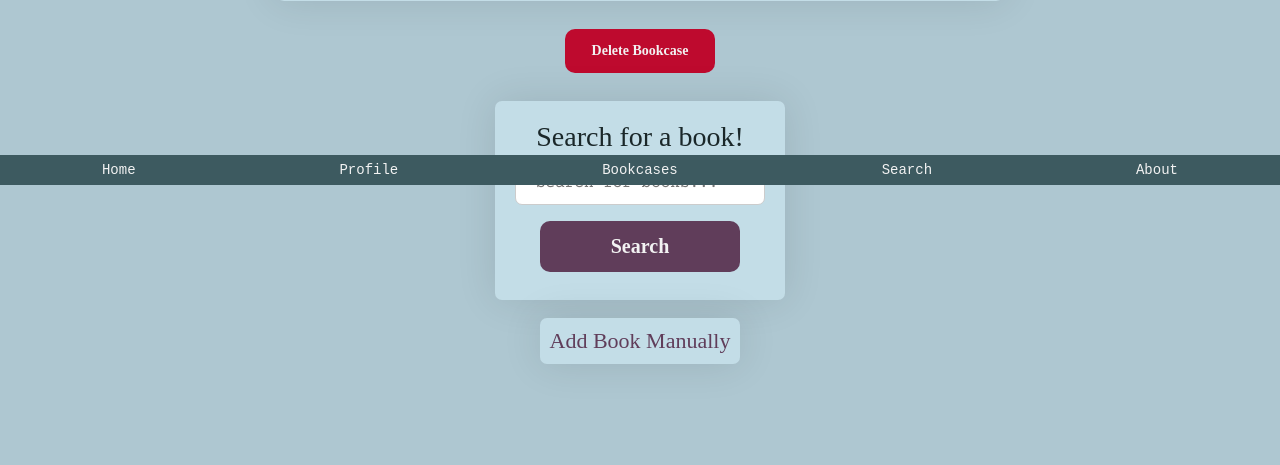
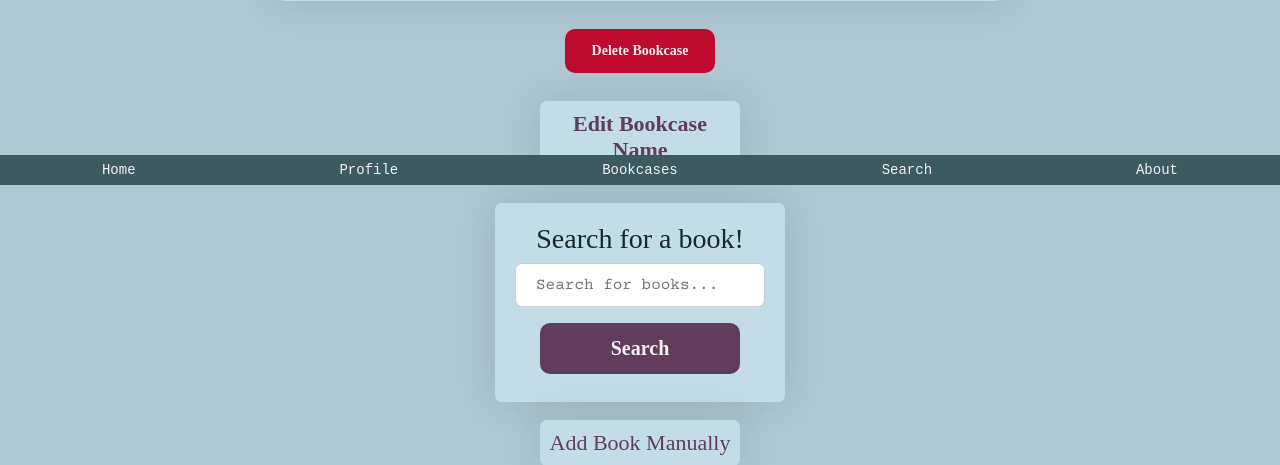
Before and after one commit to MyPetLobster/bookcase-database, a Flask app: page /bookcase/1/ in a window 1280 px wide. Shown: the part 615-1080 px from the top of the page. Before the commit the page ends 979 px from the top, so only its background shows below. Run offline with Flask 3, Linux system fonts and the light colour scheme; a user stored in the database is signed in; tables that the repository leaves empty hold one stand-in row (values such as "Sample post"); grey boxes marked "Sample" are stand-in pictures; some web fonts are replaced.

Commit message:
Add html form to change bookcase name

```diff
--- a/website/static/css/styles.css
+++ b/website/static/css/styles.css
@@ -618,6 +618,53 @@ span.psw {
   font-weight: bold;
   transition-duration: 150ms;
 }
+
+.edit-bookcase {
+  display: none;
+  position: fixed;
+  top: 50%;
+  left: 50%;
+  transform: translate(-50%, -50%);
+  z-index: 1;
+  background-color: #93778e;
+  border: 6px solid var(--primary-purple);
+  padding: 20px;
+  border-radius: 10px;
+  margin-bottom: 25px;
+  box-shadow: 0px 0px 40px var(--shadow-color);
+
+}
+.edit-bookcase-active {
+  display: inherit;
+}
+
+.edit-bookcase-form {
+  width: 300px;
+  display: flex;
+  flex-direction: column;
+  justify-content: center;
+}
+#edit-bookcase-button {
+  color: var(--primary-purple);
+  font-size: 22px;
+  background-color: var(--form-bg-blue);
+  padding: 10px;
+  border-radius: 7px;
+  box-shadow: 0px 0px 40px var(--shadow-color);
+  margin-top: 0px;
+  margin-bottom: 30px;
+}
+#edit-bookcase-button:hover {
+  background-color: #517880;
+  transition-duration: 150ms;
+  color: var(--form-bg-blue);
+  font-weight: bold;
+  cursor: pointer;
+}
+#bc-name-change-label {
+  font-size: 22px;
+}
+
 
 
 /* Manual Add Book Form */
--- a/website/templates/bookcase.html
+++ b/website/templates/bookcase.html
@@ -72,6 +72,34 @@ content %}
       <button class="home-button delete-bookcase-button" type="button">Delete Bookcase</button>
   </div>
 
+  <div class="edit-bookcase-button-box">
+      <button class="home-button" id="edit-bookcase-button" type="button">Edit Bookcase Name</button>
+  </div>
+
+  <div class="edit-bookcase">
+    <form
+      class="edit-bookcase-form"
+      action="/bookcase/{{ current_bookcase.id }}/edit_bookcase/"
+      method="post"
+    >
+      <label id="bc-name-change-label" for="name">Bookcase Name:</label>
+      <input
+        type="text"
+        name="name"
+        id="name"
+        value="{{ current_bookcase.name }}"
+        required
+      />
+      <button class="home-button edit-book-save" type="submit">Save</button>
+      <div class="container cancel-container cancel-add-book">
+        <button type="button" id="cancel-edit-bookcase" class="cancelbtn">
+          Cancel
+        </button>
+      </div>
+    </form>
+
+  </div>
+
   <div class="confirm-delete-bookcase">
     <h4 class="delete-h4">Are you sure you want to delete your <span class="bold-big">{{ current_bookcase.name }}</span> bookcase? This action cannot be undone!</h4>
 
@@ -79,7 +107,7 @@ content %}
       <button class="home-button" type="button">Confirm Delete Bookcase</button>
     </a>
     <div class="container cancel-container cancel-add-book">
-      <button type="button" id="add-book-cancel-btn" class="cancelbtn">
+      <button type="button" id="delete-book-cancel-btn" class="cancelbtn">
         Cancel
       </button>
     </div>
@@ -225,19 +253,16 @@ content %}
 <script>
   const deleteBookcaseButton = document.querySelector(".delete-bookcase-button");
   const confirmDeleteBookcase = document.querySelector(".confirm-delete-bookcase");
+  const deleteBookCancelBtn = document.getElementById("delete-book-cancel-btn");
   deleteBookcaseButton.addEventListener("click", function () {
+    confirmDeleteBookcase.classList.toggle("confirm-delete-bookcase-active");
+  });
+  deleteBookCancelBtn.addEventListener("click", function () {
     confirmDeleteBookcase.classList.toggle("confirm-delete-bookcase-active");
   });
 
   const manualAddBookAnchor = document.querySelector("#form-anchor");
 
-  const addBookCancelBtn = document.getElementById("add-book-cancel-btn");
-  if (addBookCancelBtn) {
-    addBookCancelBtn.addEventListener("click", () => {
-      // navigate to home page
-      window.location.href = "/bookcase/{{ id }}";
-    });
-  }
 
   const manualAddBookBtn = document.querySelector("#manual-add-book-btn");
   const manualAddBook = document.querySelector(".manual-add-book");
@@ -261,6 +286,24 @@ content %}
       document.getElementById("ratingInput").value = selectedRating;
     }
   });
+
+  const addBookCancelBtn = document.getElementById("add-book-cancel-btn");
+  if (addBookCancelBtn) {
+    addBookCancelBtn.addEventListener("click", () => {
+      manualAddBook.classList.toggle("manual-add-book-active");
+    });
+  }
+
+
+  const editBookcaseButton = document.querySelector("#edit-bookcase-button");
+  const editBookcase = document.querySelector(".edit-bookcase");
+  const cancelEditBookcase = document.querySelector("#cancel-edit-bookcase");
+  editBookcaseButton.addEventListener("click", function () {
+    editBookcase.classList.toggle("edit-bookcase-active");
+  });
+  cancelEditBookcase.addEventListener("click", function () {
+    editBookcase.classList.toggle("edit-bookcase-active");
+  });
 </script>
 
 {% endblock %}
```
